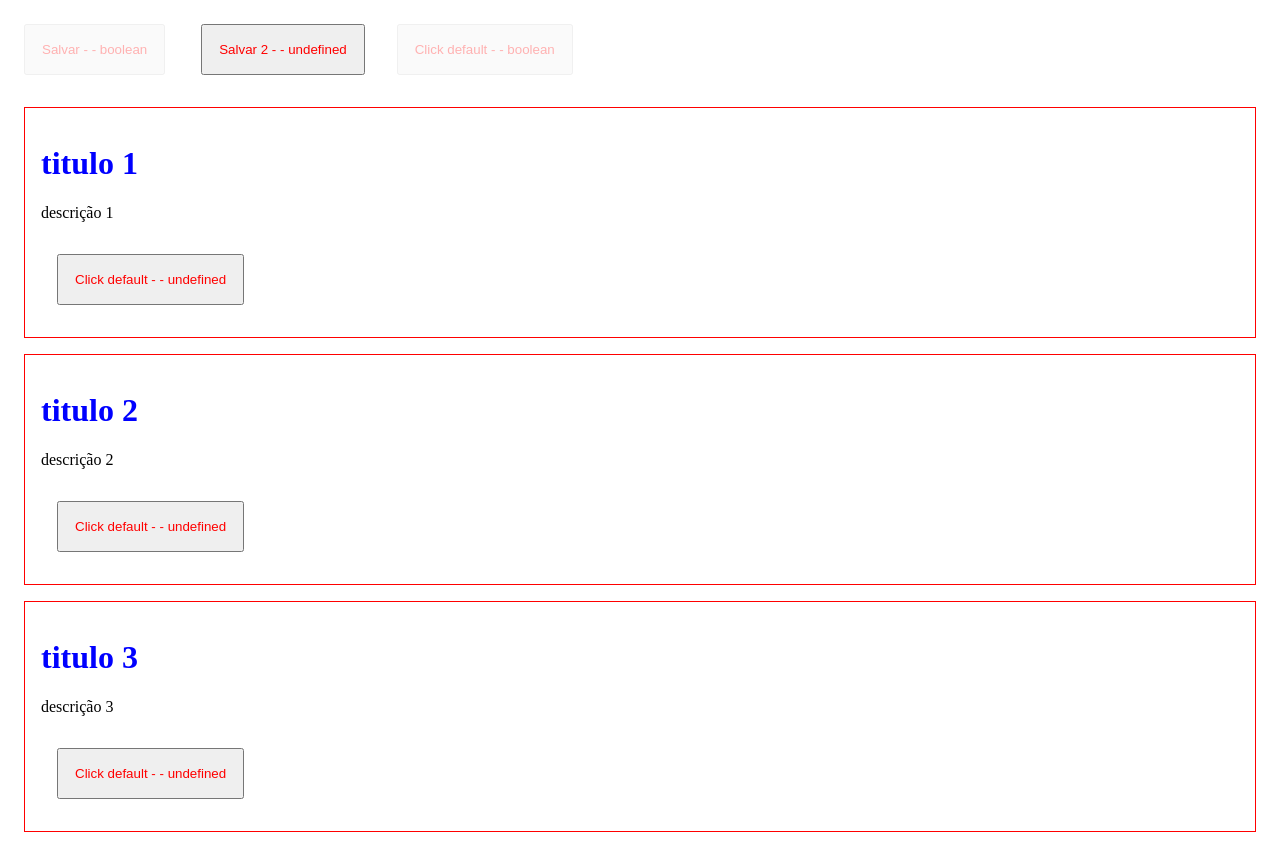
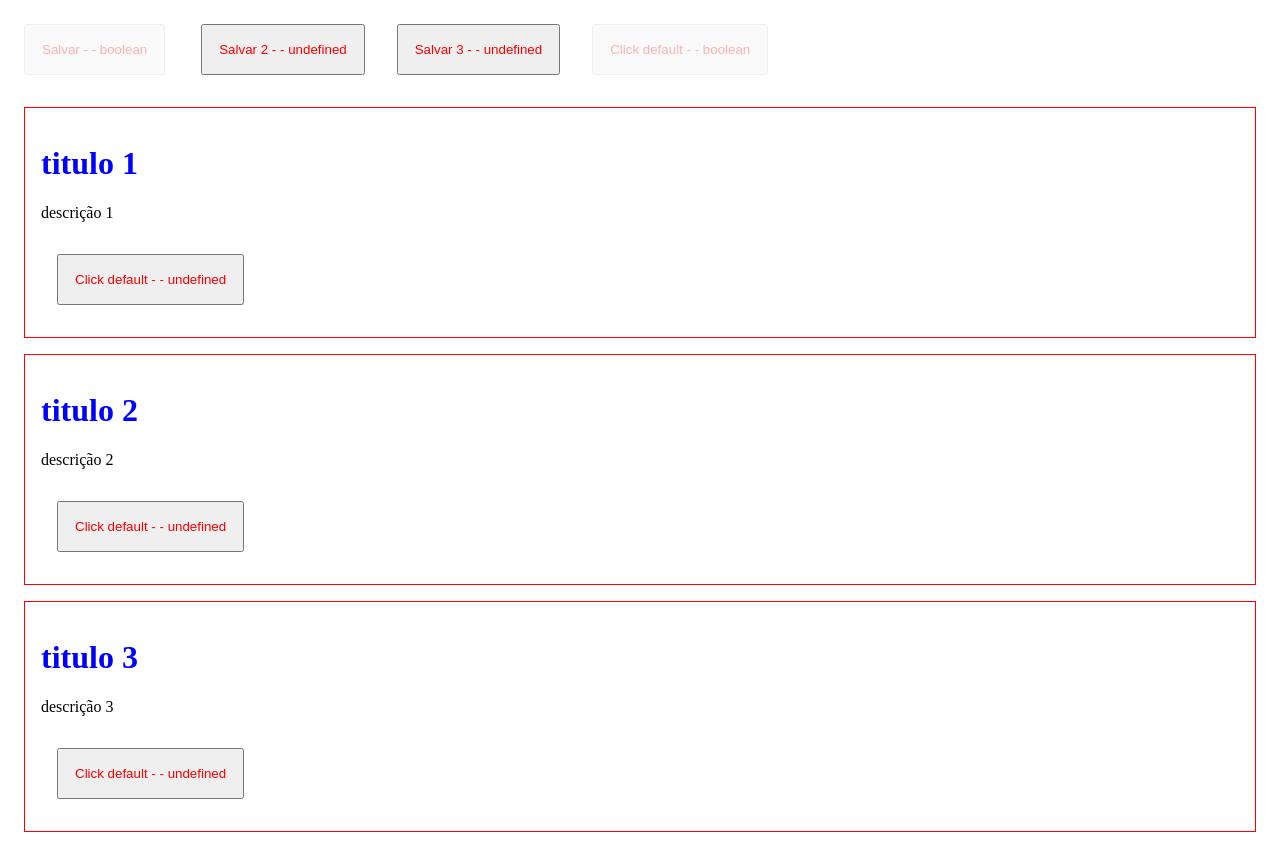
Before and after one commit to Manoel7Oliveira/Curso-React-Serliv, a React (Vite) app in the folder meu-primeiro-react/first-react/: page / in a window 1280 px wide. Built offline with nearby package versions, Linux system fonts and the light colour scheme.

Commit message:
Funções como parâmetros

```diff
--- a/meu-primeiro-react/first-react/src/App-2.jsx
+++ b/meu-primeiro-react/first-react/src/App-2.jsx
@@ -3,10 +3,15 @@ import Card from "./Componentes/Card/Card";
 
 function App() {
 
+    function buttonClicado() {
+        console.log('Button clicado app')
+    }
+
     return (
         <>
             <Button text="Salvar" disable />  {/*importei o button do arquivo Button.jsx*/}
-            <Button text="Salvar 2" />
+            <Button text="Salvar 2" onClique={buttonClicado} />
+            <Button text="Salvar 3" />
             <Button disable />
             <Card titulo="titulo 1" descrição="descrição 1" />
             <Card titulo="titulo 2" descrição="descrição 2" />
--- a/meu-primeiro-react/first-react/src/Componentes/Button/button.jsx
+++ b/meu-primeiro-react/first-react/src/Componentes/Button/button.jsx
@@ -1,16 +1,19 @@
 import styles from "./Button.module.css"  // Esse é o css module, é uma forma de evitar
 //  vazamento quando colocamos classes com o mesmo nome. Essa é a sintaxe de importação. E a sintaxe pra usar é className={styles.nomedaclassaqui}
 
-function btnClicado () {
-    console.log('btn')
-}
+/*
+Isso esta incorreto, o certo é o useEffect
+window.addEventListener("resize", () => {console.log('resize')})
+*/
+function Button({ text = "Click default", disable, onClique }) {
+    // A função aqui dentro, pode acessar as props do componente.
+    function btnClicado() {
+        console.log('btn', text)
 
-
-function Button({ text = "Click default", disable }) {
-
-    function btnClicado () {
-    console.log('btn', text)
-}
+        if (onClique && typeof onClique === 'function') {
+            onClique();
+        }
+    }
 
     return (
         //<button className={styles.btn} disabled={disable}>
```
